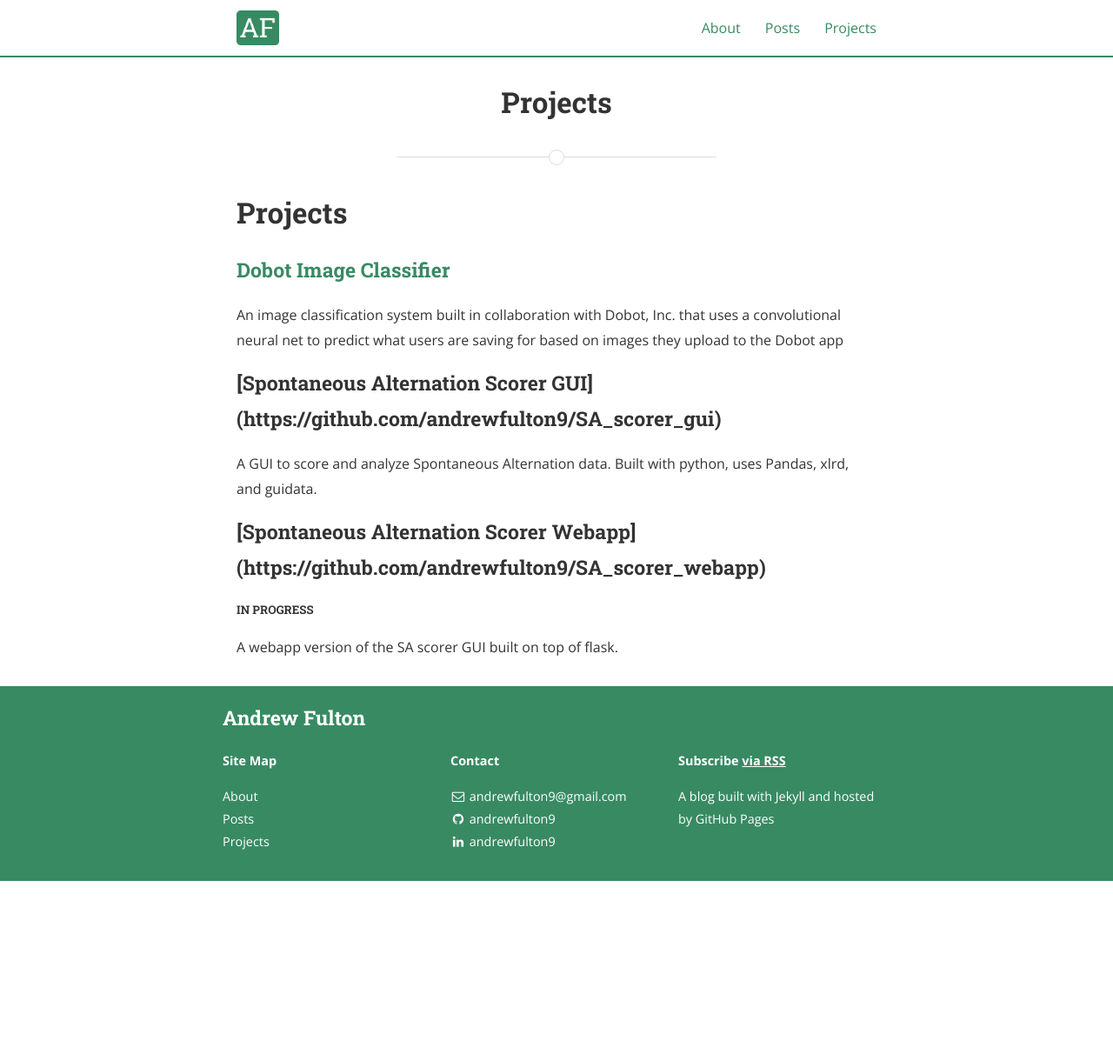
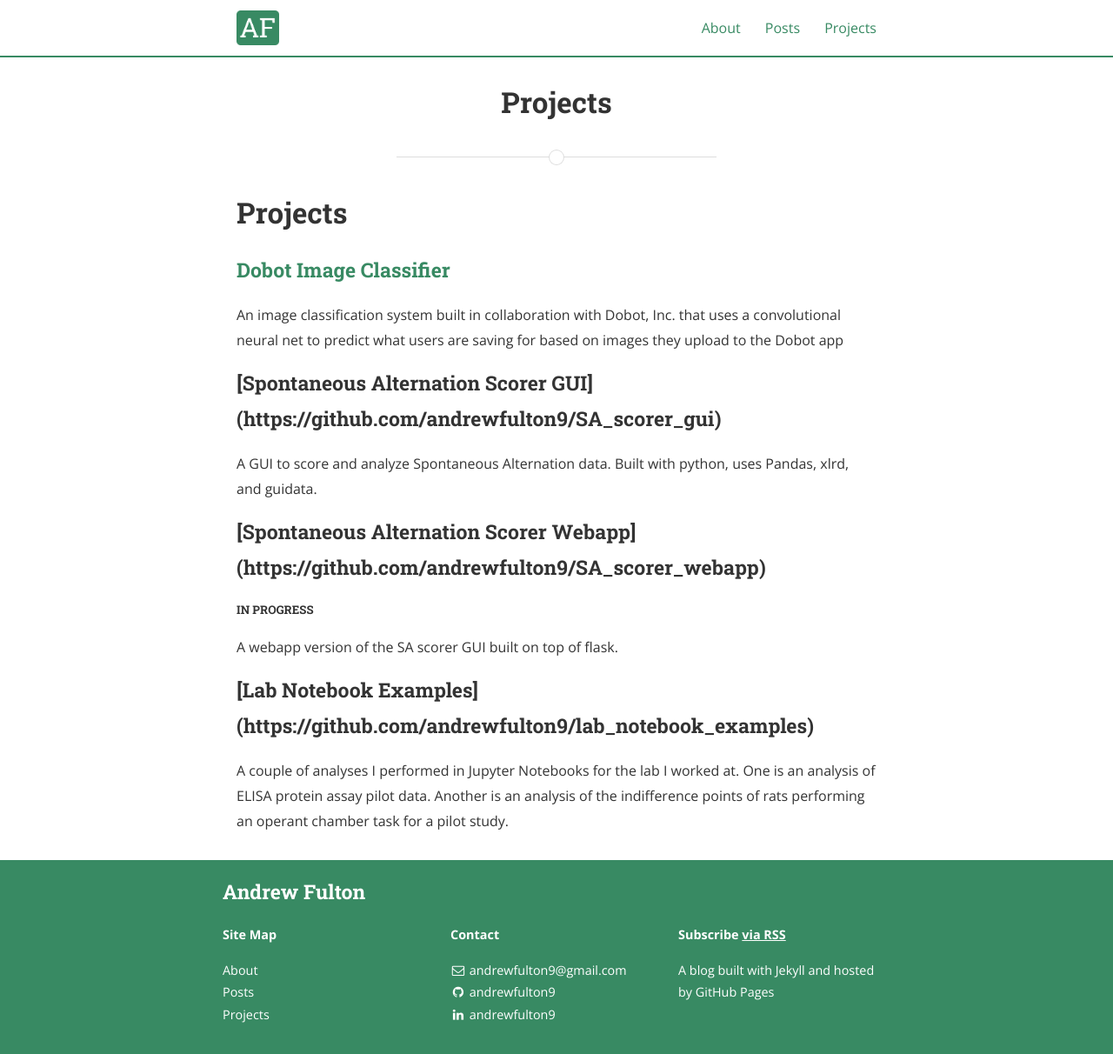
Before and after one commit to andrewfulton9/andrewfulton9.github.io, a Jekyll site: the page built from projects.md, in a window 1280 px wide. Shown: the whole page at 87% size. Built offline with Jekyll 4.4.1, drawn with Linux system fonts in a browser that asks for light colours; nearby versions of some CDN libraries; a style sheet for code colours, icons or effects is not loaded; before the commit the page ends 1013 px from its top, so only the background shows below that.

Commit message:
added more projects to the projects page

```diff
--- a/projects.md
+++ b/projects.md
@@ -18,3 +18,7 @@ A GUI to score and analyze Spontaneous Alternation data. Built with python, uses
 ##### IN PROGRESS
 
 A webapp version of the SA scorer GUI built on top of flask.
+
+### [Lab Notebook Examples] (https://github.com/andrewfulton9/lab_notebook_examples)
+
+A couple of analyses I performed in Jupyter Notebooks for the lab I worked at. One is an analysis of ELISA protein assay pilot data. Another is an analysis of the indifference points of rats performing an operant chamber task for a pilot study.
```
